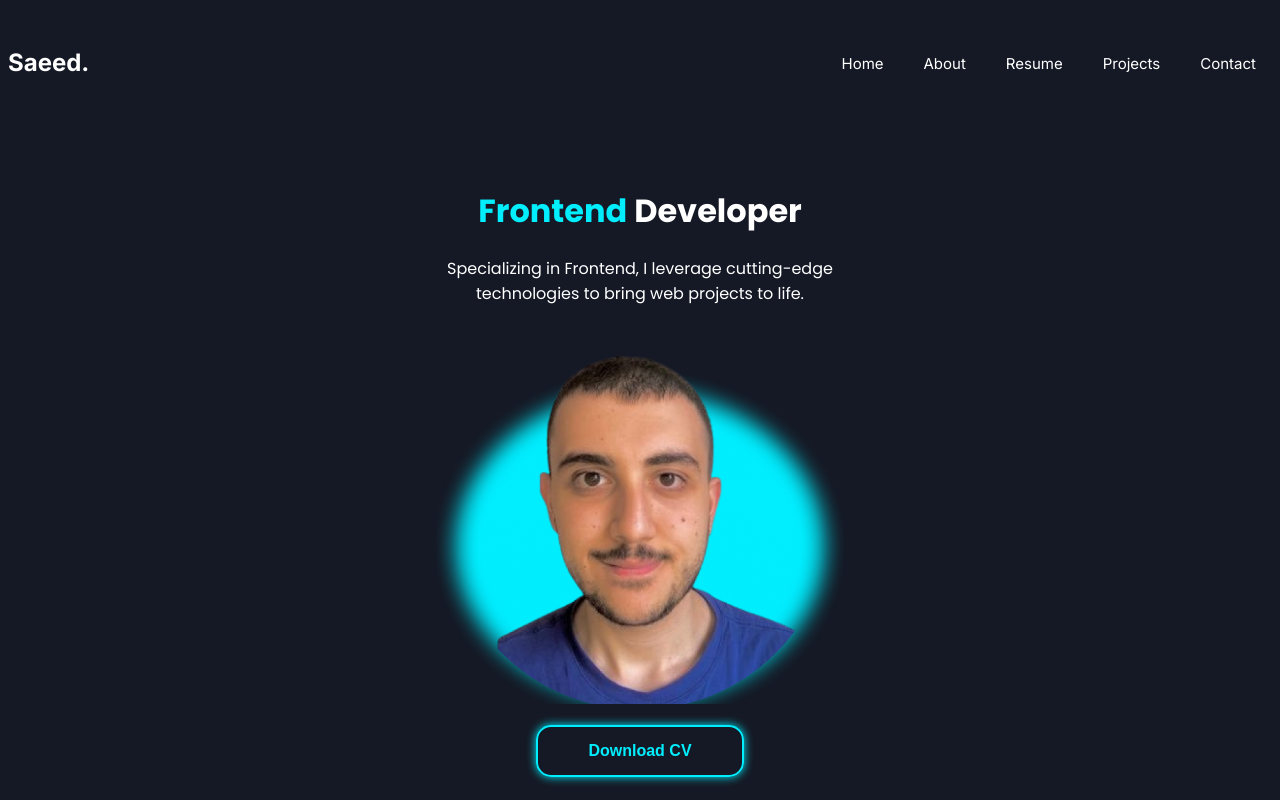
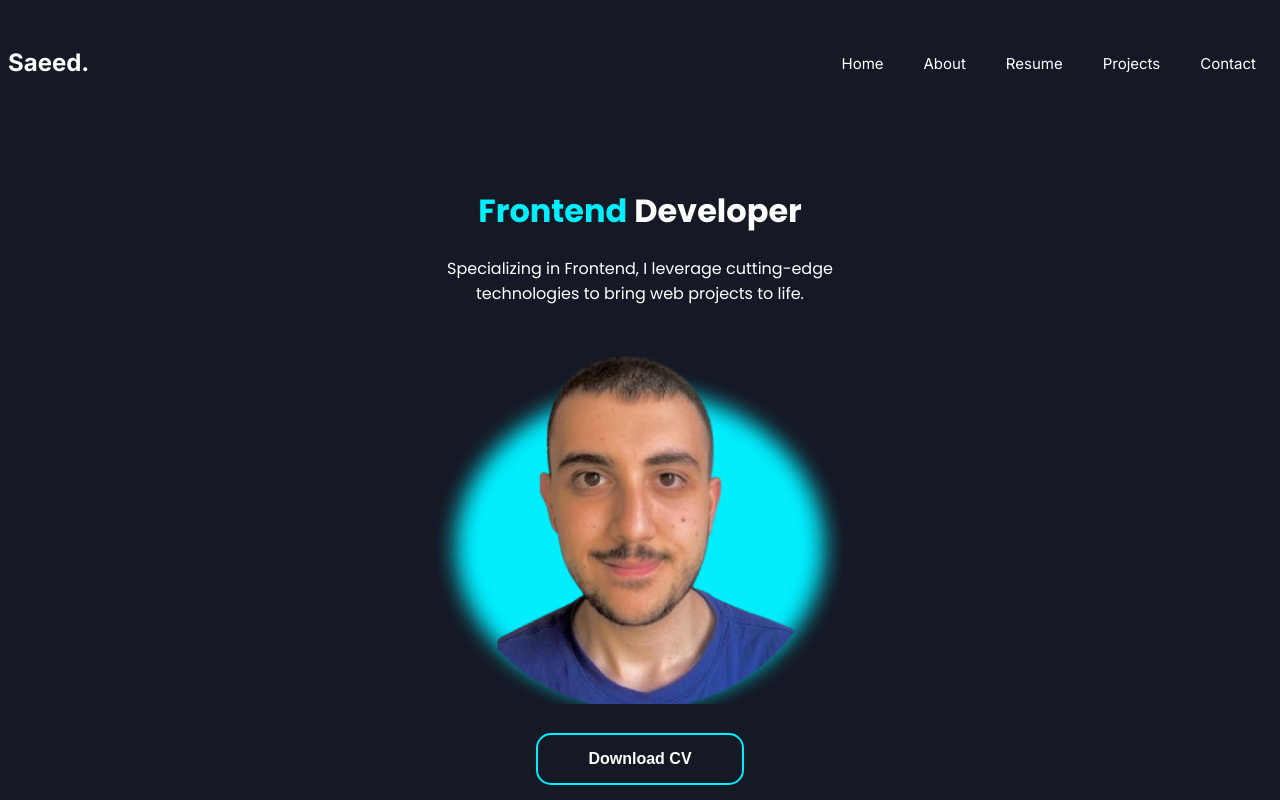
Before and after one commit to saeedhalabi/Portfolio-Website, a React (Vite) app in the folder Portfolio Website/: page / in a window 1280 px wide. Built offline with nearby package versions, Linux system fonts and the light colour scheme.

Commit message:
Worked on PDF file download

```diff
--- a/Portfolio Website/src/components/Home.jsx
+++ b/Portfolio Website/src/components/Home.jsx
@@ -1,6 +1,7 @@
 import React from "react";
 import "./Home.scss";
 import SaeedAura from "../assets/saeedaura.png";
+import resume from "../assets/CV.pdf";
 const Home = () => {
   return (
     <div className="hero-title" id="home">
@@ -14,7 +15,11 @@ const Home = () => {
       <section className="hero">
         <img src={SaeedAura} alt="" className="hero-img" />
       </section>
-      <button className="cv-download">Download CV</button>
+      <button className="btn-download">
+        <a href={resume} download className="cv-download">
+          Download CV
+        </a>
+      </button>
     </div>
   );
 };
--- a/Portfolio Website/src/components/Home.scss
+++ b/Portfolio Website/src/components/Home.scss
@@ -26,36 +26,45 @@ p {
   }
 }
 
+.btn-download {
+  border: none;
+  outline: transparent;
+  padding: 15px 50px;
+  margin-top: 22px;
+  border-radius: 15px;
+  background-color: transparent;
+  border: 2px solid $accent-color;
+  cursor: pointer;
+  transition: background-color 0.3s, color 0.3s, box-shadow 0.3s;
+
   .cv-download {
-  border: 2px solid $accent-color;
-  padding: 15px 50px;
-  cursor: pointer;
-  margin-top: 14px;
-  background-color: transparent;
-  color: $accent-color;
+    text-decoration: none;
+    color: $text-color;
     font-weight: 700;
     font-size: 1rem;
-  border-radius: 15px;
-  transition: all 0.3s ease;
-  box-shadow: 0 0 10px $accent-color;
+  }
 
   &:hover {
     background-color: $accent-color;
     color: $text-color;
-    box-shadow: 0 0 20px $accent-color;
+    box-shadow: 0 0 20px rgba(1, 238, 255, 0.5);
   }
+
+  &:focus {
+    outline: none;
   }
 
   @media (max-width: 768px) {
+    padding: 12px 40px;
     .cv-download {
-    padding: 12px 40px;
       font-size: 0.9rem;
     }
   }
 
   @media (max-width: 576px) {
+    padding: 10px 30px;
     .cv-download {
-    padding: 10px 30px;
       font-size: 0.8rem;
     }
   }
+}
```
Also changed, not shown: 2 other files (tests, documents, lock files or other folders). Lines whose indentation alone changed are shown as unchanged.
